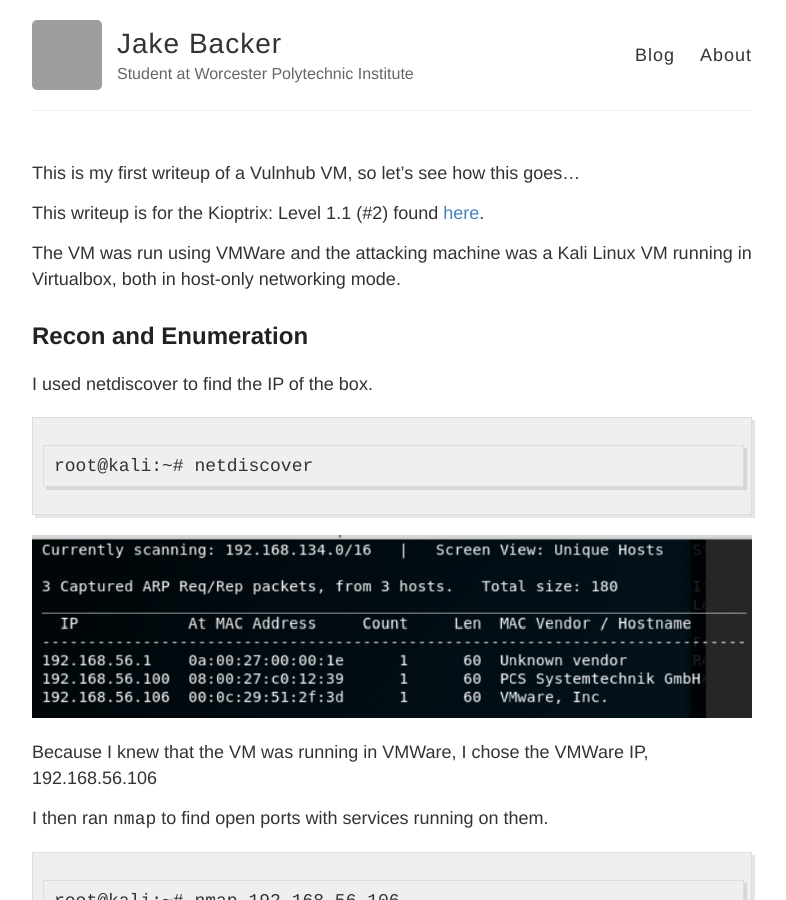
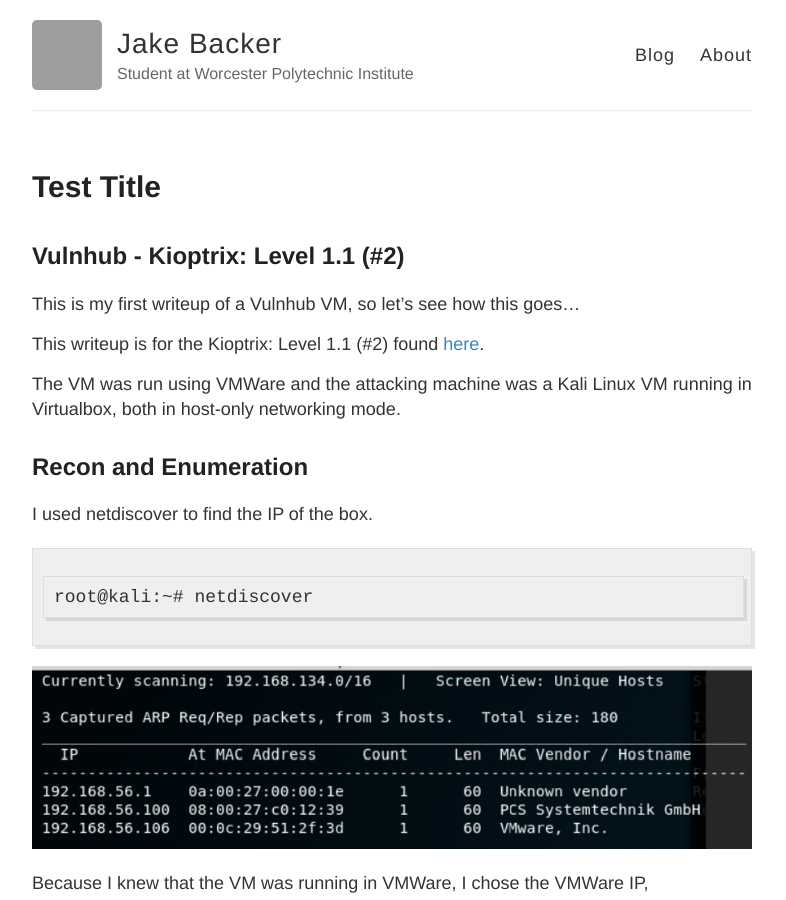
Before and after one commit to jakebacker/jakebacker.github.io, a Jekyll site: the page built from _posts/2019-10-20-Vulnhub-Kioptrix-Level-1-1.md, in a window 1280 px wide and 900 px high. Shown: the whole window, without its empty margins (248-1034 px from the left). Built offline with Jekyll 4.4.1, drawn with Linux system fonts in a browser that asks for light colours; our own code applies the rules of GitHub Pages for plain Markdown files; grey boxes are pictures that could not be loaded.

Commit message:
Update post?

```diff
--- a/_posts/2019-10-20-Vulnhub-Kioptrix-Level-1-1.md
+++ b/_posts/2019-10-20-Vulnhub-Kioptrix-Level-1-1.md
@@ -1,7 +1,8 @@
 ---
 layout: post
-title: Vulnhub \- Kioptrix: Level 1.1 (#2)
+title: Test Title
 ---
+## Vulnhub \- Kioptrix: Level 1.1 (#2)
 
 This is my first writeup of a Vulnhub VM, so let's see how this goes...
 
```
